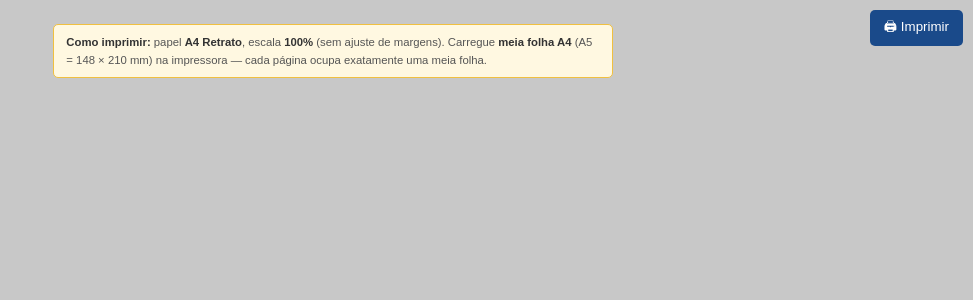
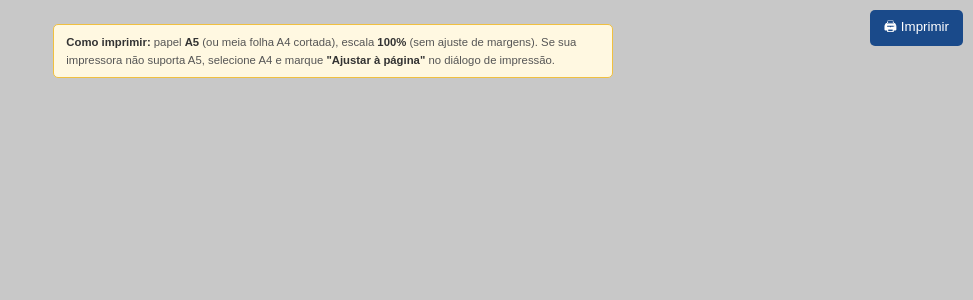
Before and after one commit to ramonrduarte/sistema-portas, a Django app: template portas/templates/portas/pedido/pedido_imprimir.html in a window 1280 px wide. Shown: the top 300 px of the page, without its empty margins (307-1280 px from the left). Run offline with Django 5.2, Linux system fonts and the light colour scheme; the template is opened without the code that fills it, so the values that code supplies are empty.

Commit message:
Melhora layout de impressão e logo no pedido_imprimir
- @page: A4 → A5 portrait (conteúdo preenche a folha corretamente)
- .pagina print: height fixo → min-height + overflow visible
- .cab img: ajusta CSS para logo maior (38px) sem inline style conflitante
- Remove inline style do <img> (deixa CSS tratar)
- Atualiza instrução de impressão para mencionar A5

Co-Authored-By: Claude Sonnet 4.6 <noreply@anthropic.com>

```diff
--- a/portas/templates/portas/pedido/pedido_imprimir.html
+++ b/portas/templates/portas/pedido/pedido_imprimir.html
@@ -36,7 +36,7 @@
        Impressora configurada para A4 retrato.
        Carregue meia folha A4 (A5 = 148 × 210 mm) na impressora.
        Cada página ocupa exatamente uma meia folha.            */
-    @page { size: A4 portrait; margin: 0; }
+    @page { size: A5 portrait; margin: 0; }
     @media print {
       body {
         background: #fff;
@@ -45,9 +45,10 @@
       }
       .pagina {
         width: 148mm;
-        height: 210mm;
+        min-height: 210mm;
+        height: auto;
         padding: 9mm 11mm;
-        overflow: hidden;
+        overflow: visible;
         page-break-after: always;
         break-after: page;
       }
@@ -81,7 +82,7 @@
       padding-bottom: 5px;
       margin-bottom: 6px;
     }
-    .cab img { height: 28px; width: auto; }
+    .cab img { max-height: 38px; max-width: 100px; width: auto; object-fit: contain; }
     .cab-empresa h1 { font-size: 11pt; font-weight: bold; color: #1a4a8a; line-height: 1.2; }
     .cab-empresa p  { font-size: 7.5pt; color: #666; }
     .cab-pedido { margin-left: auto; text-align: right; }
@@ -201,9 +202,9 @@
 {% endif %}
 
 <div class="aviso-imp">
-  <strong>Como imprimir:</strong> papel <strong>A4 Retrato</strong>,
-  escala <strong>100%</strong> (sem ajuste de margens).
-  Carregue <strong>meia folha A4</strong> (A5 = 148 × 210 mm) na impressora — cada página ocupa exatamente uma meia folha.
+  <strong>Como imprimir:</strong> papel <strong>A5</strong> (ou meia folha A4 cortada),
+  escala <strong>100%</strong> (sem ajuste de margens). Se sua impressora não suporta A5,
+  selecione A4 e marque <strong>"Ajustar à página"</strong> no diálogo de impressão.
 </div>
 
 {% with total_pgs=paginas|length %}
@@ -215,7 +216,7 @@
   <!-- ── Cabeçalho completo ───────────────────────────────── -->
   <div class="cab">
     {% if config_empresa.logo %}
-      <img src="{{ config_empresa.logo.url }}" alt="{{ config_empresa.nome_empresa }}" style="max-height:28px; max-width:80px; object-fit:contain;">
+      <img src="{{ config_empresa.logo.url }}" alt="{{ config_empresa.nome_empresa }}">
     {% endif %}
     <div class="cab-empresa">
       <h1>{{ config_empresa.nome_empresa }}</h1>
```
